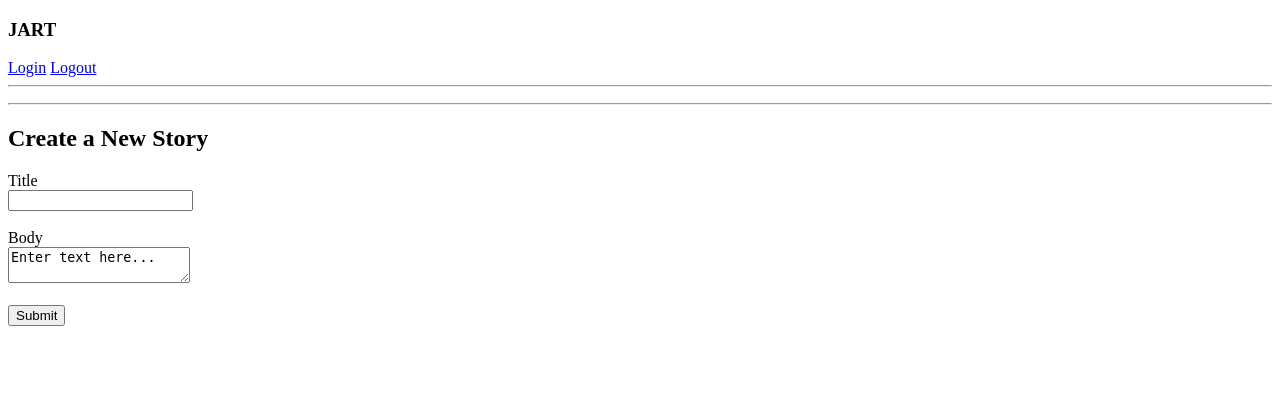
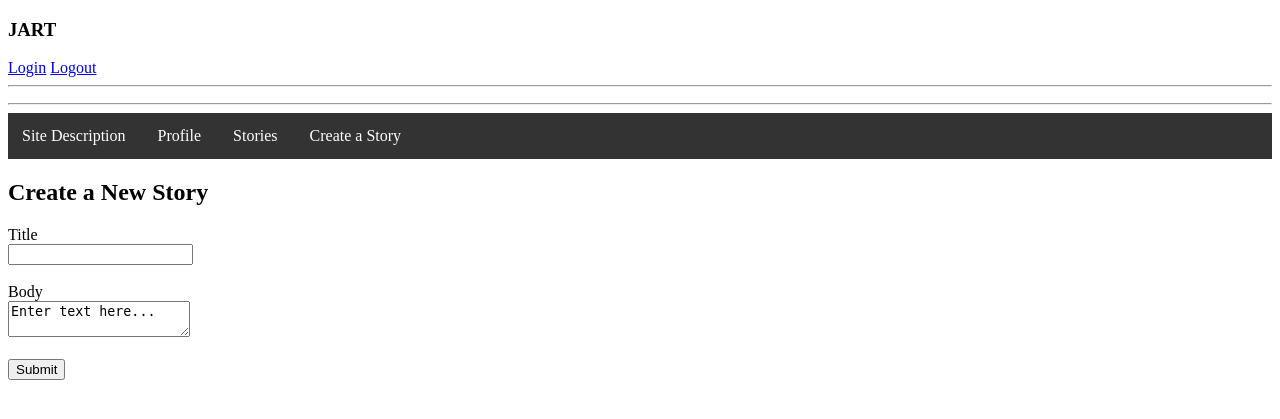
Before and after one commit to tchen9/SoftDev-Project01, a Flask app: page /create_story in a window 1280 px wide. Shown: the top 419 px of the page. Run offline with Flask 2, Linux system fonts and the light colour scheme; the visitor is signed in with stand-in values (Sample User, id 1).

Commit message:
finsihed create story and addeded to app.py

```diff
--- a/app.py
+++ b/app.py
@@ -1,7 +1,7 @@
 from flask import Flask, flash, render_template, request, session, redirect, url_for
 import auth
 from auth import logged_in
-from db_tool import get_stories
+from db_tool import get_stories, add_story
 
 app = Flask(__name__)
 app.config['SECRET_KEY'] = "TH15 15 4 53CR3T K3Y"
@@ -10,7 +10,7 @@ app.config['SECRET_KEY'] = "TH15 15 4 53CR3T K3Y"
 def index():
     return render_template('index.html', title = 'JART')
 
-@app.route('/login', methods=['GET', 'POST'])
+@app.route('/login', methods=['POST', 'GET'])
 def login():
     if logged_in():
         flash('You are already logged in!')
@@ -63,20 +63,60 @@ def create_user():
 
 @app.route('/profile')
 def profile():
-    return render_template('profile.html', title = 'Profile')
+    if logged_in():
+        return render_template('profile.html', title = 'Profile')
+    else:
+        flash('You need to log in or create an account.')
+        return redirect(url_for('login'))
 
 @app.route('/stories')
 def stories():
-    stories = get_stories()
-    return render_template('stories.html', title = 'Stories', stories = stories)
+    if logged_in():
+        stories = get_stories()
+        return render_template('stories.html', title = 'Stories', stories = stories)
+    else:
+        flash('You need to log in or create an account.')
+        return redirect(url_for('login'))
 
-@app.route('/create_story')
+#renders the template for create_story
+@app.route('/create_story', methods = ['GET', 'POST'])
 def create_story():
-    return render_template('create_story.html', title = 'Create a Story')
+    if logged_in():
+        return render_template('create_story.html', title = 'Create a Story')
+    else:
+        flash('You need to log in or create an account.')
+        return redirect(url_for('login'))
 
+#backend for adding story to the database
+@app.route('/story_added', methods = ['GET', 'POST'])
+def story_added():
+    if logged_in():
+        title = request.form['title']
+        body = request.form['body']
+        add_story(title, body)
+        flash('Story added successfully.')
+        return render_template('create_story.html')
+    else:
+        flash('You need to log in or create an account.')
+        return redirect(url_for('login'))
+
+#displays last contribution and a form to add text
 @app.route('/contribute')
 def contribute():
-    return "contribute to story"
+    if logged_in():
+        return render_template('story.html')
+    else:
+        flash('You need to log in or create an account.')
+        return redirect(url_for('login'))
+
+#backend for adding contribution
+@app.route('/story_contributed')
+def story_contributed():
+    if logged_in():
+        return "addcont"
+    else:
+        flash('You need to log in or create an account.')
+        return redirect(url_for('login'))
 
 if __name__ == '__main__':
     app.debug = True
--- a/templates/base.html
+++ b/templates/base.html
@@ -4,8 +4,26 @@
 
   <head>
     <title>{{ title }}</title>
+    <style>
+      div.scrollmenu {
+      background-color: #333;
+      overflow: auto;
+      white-space: nowrap;
+      }
+
+      div.scrollmenu a {
+      display: inline-block;
+      color: white;
+      text-align: center;
+      padding: 14px;
+      text-decoration: none;
+      }
+
+      div.scrollmenu a:hover {
+      background-color: #777;
+      }
+      </style>
   </head>
-
   <body>
     <h3>JART</h3>
     <a href="{{ url_for('login') }}">Login</a>
@@ -18,6 +36,14 @@
       {% endfor %}
     </ul>
     <hr>
+
+    <div class="scrollmenu">
+      <a href="{{url_for('index')}}" class="active">Site Description</a>
+      <a href="{{url_for('profile')}}">Profile</a>
+      <a href="{{url_for('stories')}}">Stories</a>
+      <a href="{{url_for('create_story')}}">Create a Story</a>
+    </div>
+
     {% block body %}
     {% endblock %}
   </body>
--- a/templates/create_story.html
+++ b/templates/create_story.html
@@ -4,11 +4,11 @@
 
 <h2>Create a New Story</h2>
 
-<form name="create" method="POST" action="">
+<form name="create" method="POST" action="/story_added">
   Title<br>
   <input type="text" name="title"><br><br>
   Body<br>
-  <textarea name="body" form="create">Enter text here...</textarea><br><br>
+  <textarea name="body">Enter text here...</textarea><br><br>
   <input type="submit">
 </form>
 
--- a/templates/edit_story.html
+++ /dev/null
@@ -1,5 +0,0 @@
-{% extends "base.html" %}
-
-{% block body %}
-
-{% endblock %}
--- a/templates/profile.html
+++ b/templates/profile.html
@@ -1,6 +1,9 @@
 {% extends "base.html" %}
 
 {% block body %}
+
+<h1>Welcome!</h1>
+
 <h2>Stories You've Contributed To</h2>
 
 story<br>
@@ -11,5 +14,5 @@ story<br>
 story<br>
 story<br><br>
 <h2>
- <a href="{{ url_for('stories') }}"> Find a new story!</a>!<br><br></h2>
+
 {% endblock %}
--- a/templates/stories.html
+++ b/templates/stories.html
@@ -25,7 +25,4 @@
   {% endfor %}
 </table>
 
-<h2>Create a NEW story</h2>
-<a href="{{ url_for('create_story') }}">Create a Story</a>!<br><br>
-
 {% endblock %}
```
